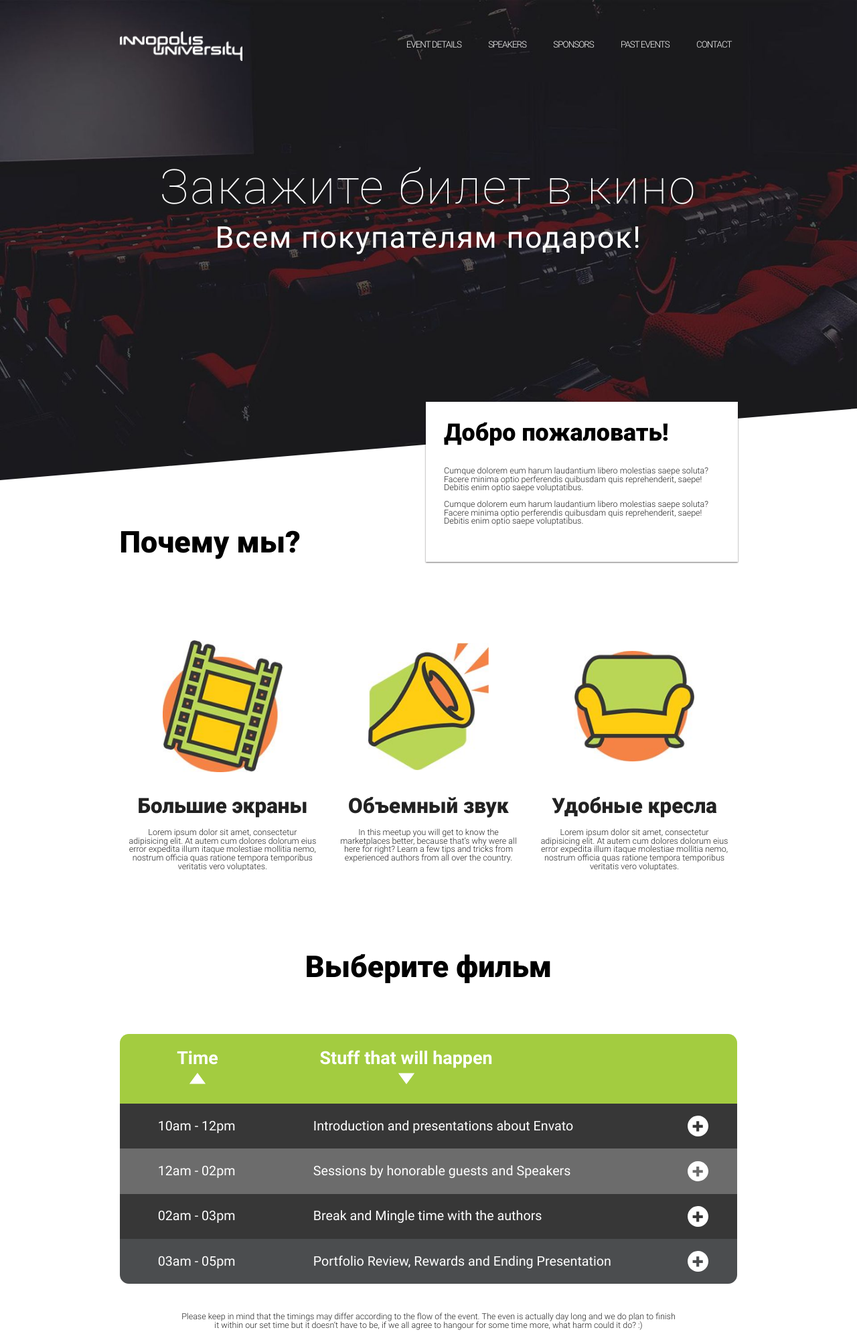
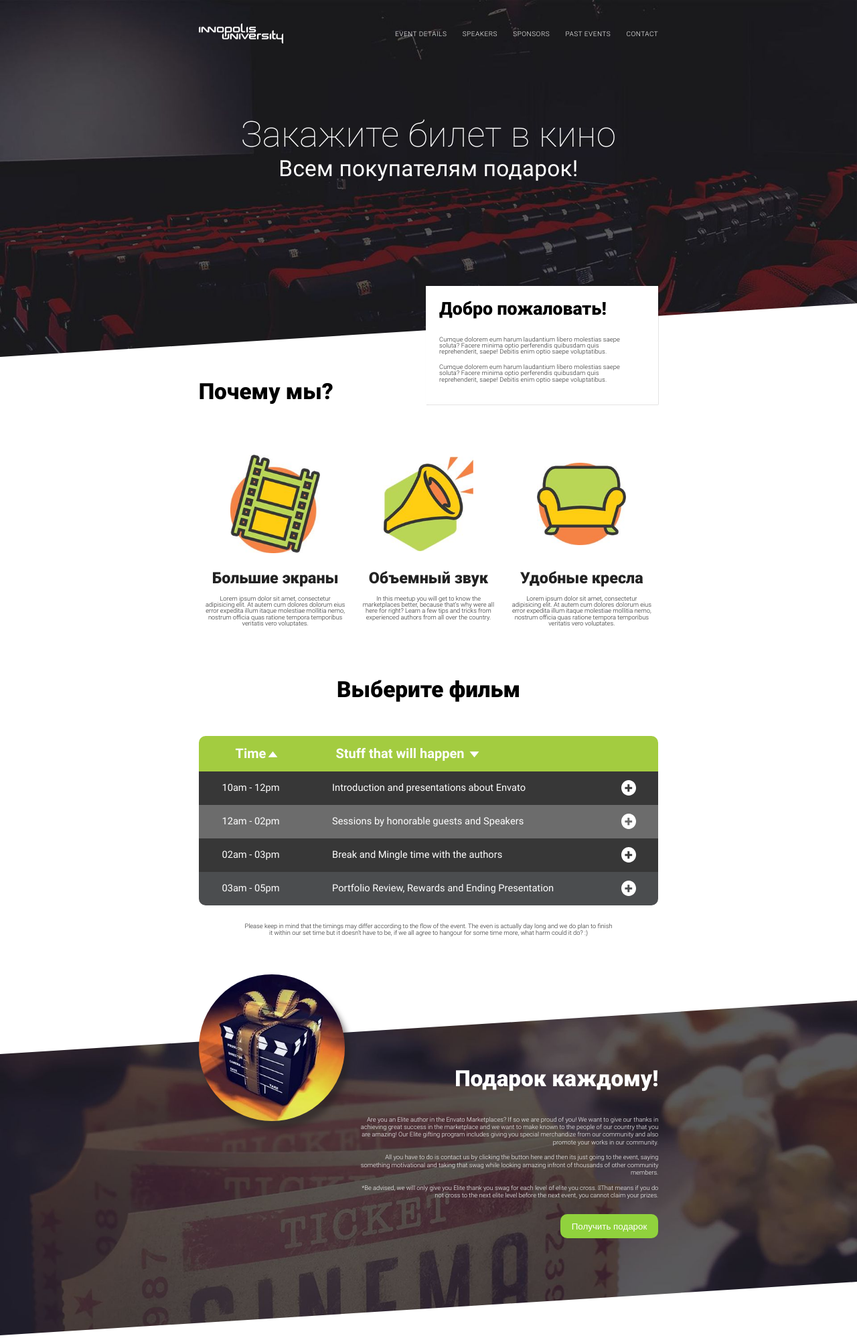
Before and after one commit to AlmiraTolstova/cinema, a PHP site: page / in a window 1280 px wide. Shown: the top 1998 px of the page at 67% size. Run offline with PHP 8.4, Linux system fonts and the light colour scheme.

Commit message:
10-2. Completed

```diff
--- a/css/main.css
+++ b/css/main.css
@@ -1,8 +1,9 @@
 /*Начальная инициализация*/
 html {
     box-sizing: border-box;
-    /*font-size: 20px;*/
-    font-size: 1.4vw;
+    /* font-size: 20px; */
+    font-size: 1.0417vw;
+
 }
 
 *,
@@ -24,8 +25,8 @@ select {
 
 body {
     font-family: 'Roboto', sans-serif;
-    min-width: 360px;
-    max-width: 1920px;
+    min-width: 18rem;
+    max-width: 96rem;
     margin-left: auto;
     margin-right: auto;
     -webkit-text-size-adjust: 100%;
@@ -110,6 +85,7 @@ p {
 }
 
 .block1__logo {
+    width: 9.5rem;
     float: left;
 }
 
@@ -124,9 +100,8 @@ p {
 .block1__nav {
     float: right;
     width: auto;
-    margin-left: 4.5rem;
     line-height: 100%;
-    padding: 0.5rem;
+    padding-top: 0.6rem;
     float: right;
 }
 
@@ -135,7 +110,7 @@ p {
 }
 
 .block1__nav li+li {
-    margin-left: 2rem;
+    margin-left: 1.5rem;
 }
 
 .block1__nav a {
@@ -144,14 +119,14 @@ p {
     text-transform: uppercase;
     font-weight: 300;
     transition: 0.2s;
-    letter-spacing: -1px;
+    letter-spacing: 0.5px;
 
 }
 
 .block1__nav a:hover {
     color: #90d23d;
     cursor: pointer;
-    border-bottom: 1px solid;
+    border-bottom: 0,05rem solid;
 }
 
 .block1__logo+.block1__navigation {
@@ -160,7 +135,7 @@ p {
 
 .block1__promo {
     color: white;
-    margin-top: 11rem;
+    margin-top: 10.5rem;
     text-align: center;
 
 }
@@ -171,15 +146,15 @@ p {
     text-align: center;
     font-size: 4rem;
     font-weight: 200;
-    letter-spacing: 0.15rem;
+    letter-spacing: 0.02rem;
 }
 
 .block1__promo_p {
     text-align: center;
     font-size: 2.5rem;
     font-weight: 400;
-    letter-spacing: 0.1rem;
-    padding: 1rem
+    letter-spacing: 0.02rem;
+    padding: 0.5rem
 }
 
 
@@ -187,28 +162,40 @@ p {
 /*Наложение карточки*/
 
 .card {
+    max-width: 51.5rem;
     position: absolute;
-    left: 35.5rem;
-    top: 33.5rem;
+    left: 47.7rem;
+    top: 32rem;
     width: 26rem;
     height: 13.3rem;
     background-color: rgb(255, 255, 255);
-    box-shadow: 0px 1px 2px 0px rgba(35, 31, 32, 0.65);
-    padding: 1.6rem 1.5rem;
+    box-shadow: 0.05rem 0.05rem 0.1rem 0rem rgba(35, 31, 32, 0.65);
+    padding: 1.6rem 3.2rem 1.2rem 1.5rem;
     z-index: 165;
+}
+
+.card_container{
+    position: relative;
 }
 
 .card__header {
     font-size: 2rem;
-    padding-bottom: 1.8rem;
+    padding-bottom: 2.02rem;
+
 }
+
+.card p{
+    letter-spacing: 0.01rem;
+
+}
+
 
 /*Второй экран*/
 
 .block2 {
     margin: auto;
     max-width: 51.5rem;
-    margin-top: 3.8rem;
+    margin-top: 2.4rem;
     overflow: hidden;
 }
 
@@ -220,7 +207,7 @@ p {
 .block2__adv {
     width: 51.5rem;
     text-align: center;
-    padding-top: 9.8rem;
+    padding-top: 8.8rem;
     vertical-align: middle;
 }
 
@@ -273,7 +259,7 @@ p {
 
 .movi-list__header {
     text-align: center;
-    margin: 6.8rem auto 4.3rem;
+    margin: -0.5rem auto 4rem;
 }
 
 .movi-list__table {
@@ -294,11 +280,20 @@ p {
 }
 
 .movi-list__table_thead_th1 {
-    padding: 1.3rem 3.95rem 1.3rem 4.1rem;
+    padding: 1.1rem 2.8rem 1.1rem 4.1rem;
 }
 
 .movi-list__table_thead_th2 {
-    padding: 1.3rem 15.7rem 1.3rem 3.3rem;
+    padding: 1.1rem 15.9rem 1.1rem 3.7rem;
+}
+
+.movi-list__button{
+    width: 1.3rem;
+    padding-left: 0.2rem;
+}
+
+.movi-list__button-plus{
+    width: 1.7rem;
 }
 
 /**Таблица. Тело.**/
@@ -337,7 +332,7 @@ p {
 }
 
 .movi-list__text {
-    margin-top: 2.4rem;
+    margin-top: 2rem;
 }
 
 /*Четвертый экран*/
@@ -360,8 +355,8 @@ p {
     position: absolute;
     width: 16.4rem;
     border-radius: 50%;
-    box-shadow: 10.5px 18.187px 12px 0px rgba(35, 31, 32, 0.55);
-    margin-top: -2.5rem;
+    box-shadow: 0.525rem 0.90935rem 0.6rem 0rem rgba(35, 31, 32, 0.55);
+    margin-top: -2.9rem;
 }
 
 .block4::before {
@@ -387,16 +382,17 @@ p {
     width: 33.5rem;
     text-align: right;
     float: right;
-    margin-top: 8.9rem;
-    line-height: 1rem;
+    margin-top: 7.5rem;
+
 }
 
 .block4__paragraf {
-    margin-top: 3.8rem;
+    margin-top: 2.9rem;
+    line-height: 0.85rem;
 }
 
 .block4__button {
-    margin-top: 1rem;
+    margin-top: 1.7rem;
 }
 
 .block4__button-style {
--- a/index.html
+++ b/index.html
@@ -68,23 +68,24 @@
     <!--Наложение карточки-->
     <div class="card">
         <blockquote>
+            <div class="card_container">
                 <h2 class="card__header">
                     <b>Добро пожаловать!</b>
                 </h2>
+                <div class="card_p">
                     <p>
-                Cumque dolorem eum harum laudantium libero molestias saepe soluta?
-                <br />
-                Facere minima optio perferendis quibusdam quis reprehenderit, saepe!
-                <br />
-                Debitis enim optio saepe voluptatibus.
-                <br />
-                <br />
-                Cumque dolorem eum harum laudantium libero molestias saepe soluta?
-                <br />
-                Facere minima optio perferendis quibusdam quis reprehenderit, saepe!
-                <br />
-                Debitis enim optio saepe voluptatibus.
+                        Cumque dolorem eum harum laudantium libero molestias saepe
+                        soluta? Facere minima optio perferendis quibusdam quis
+                        reprehenderit, saepe! Debitis enim optio saepe voluptatibus.
                     </p>
+                     <br>
+                    <p>
+                        Cumque dolorem eum harum laudantium libero molestias saepe
+                        soluta? Facere minima optio perferendis quibusdam quis
+                        reprehenderit, saepe! Debitis enim optio saepe voluptatibus.
+                    </p>
+                </div>
+            </div>
         </blockquote>
     </div>
 
@@ -148,11 +149,11 @@
         <div class="movi-list">
             <h2 class="movi-list__header">Выберите фильм</h2>
             <table class="movi-list__table">
-                <thead class="movi-list__table_thead ">
+                <thead class="movi-list__table_thead">
                     <tr class="row-height">
-                        <th class="movi-list__table_thead_th1">Time<button><img src="images/button-up.svg"
+                        <th class="movi-list__table_thead_th1">Time<button><img class="movi-list__button" src="images/button-up.svg"
                                     alt="button-up"></button></img></th>
-                        <th class="movi-list__table_thead_th2">Stuff that will happen <button><img
+                        <th class="movi-list__table_thead_th2">Stuff that will happen <button><img class="movi-list__button"
                                     src="images/button-down.svg" alt="button-down"></img></button></th>
                         <th></th>
                     </tr>
@@ -163,7 +164,7 @@
                         <td class="movi-list__table_tbody_tr1_td2 vertical-align indent66"><a
                                 href=https://www.kinopoisk.ru/film/838/Человек-паук target="_blank">Introduction and
                                 presentations about Envato</a></td>
-                        <td class="movi-list__table_tbody_tr1_td3 vertical-align indent49"><img
+                        <td class="movi-list__table_tbody_tr1_td3 vertical-align indent49"><img class="movi-list__button-plus"
                                 src="images/button-plus.svg" alt="Кнопка"></td>
                     </tr>
                     <tr class="movi-list__table_tbody_tr2 row-height">
@@ -171,7 +172,7 @@
                         <td class="movi-list__table_tbody_tr2_td2 vertical-align indent66"><a
                                 href=https://www.kinopoisk.ru/film/1122114/ target="_blank">Sessions by honorable guests
                                 and Speakers</a></td>
-                        <td class="movi-list__table_tbody_tr2_td3 vertical-align indent49"><img
+                        <td class="movi-list__table_tbody_tr2_td3 vertical-align indent49"><img class="movi-list__button-plus"
                                 src="images/button-plus.svg" alt="Кнопка"></td>
                     </tr>
                     <tr class="movi-list__table_tbody_tr3 row-height">
@@ -179,7 +180,7 @@
                         <td class="movi-list__table_tbody_tr3_td2 vertical-align indent66"><a
                                 href=https://www.kinopoisk.ru/film/846824/ target="_blank">Break and Mingle time with
                                 the authors</a></td>
-                        <td class="movi-list__table_tbody_tr3_td3 vertical-align indent49"><img
+                        <td class="movi-list__table_tbody_tr3_td3 vertical-align indent49"><img class="movi-list__button-plus"
                                 src="images/button-plus.svg" alt="Кнопка"></td>
                     </tr>
                     <tr class="movi-list__table_tbody_tr4 row-height">
@@ -187,7 +188,7 @@
                         <td class="movi-list__table_tbody_tr4_td2 vertical-align indent66"><a
                                 href=https://www.kinopoisk.ru/film/693730/ target="_blank">Portfolio Review, Rewards and
                                 Ending Presentation</a></td>
-                        <td class="movi-list__table_tbody_tr4_td3 vertical-align indent49"><img
+                        <td class="movi-list__table_tbody_tr4_td3 vertical-align indent49"><img class="movi-list__button-plus"
                                 src="images/button-plus.svg" alt="Кнопка"></td>
                     </tr>
                 </tbody>
@@ -497,7 +498,6 @@
     <footer id="contacts">
         <div class="footer__container">
             <div class="footer_blogs">
-
                 <a href="#" class="footer__icons" target="_blank"><i class="icon icon-twitter icons-size"
                     title="icon-twitter"></i></a>
             <div class="footer__svg-block">
@@ -507,7 +507,15 @@
             <a href="#" class="footer__icons" target="_blank"><i class="icon icon-camera icons-size"
                     title="icon-camera"></i></a>
             </div>
+            <div >
+                <p class="footer_paragraf text_white">
+                    Hope we see you at the event!
+                    <br>
+                    All Rights Reserved. Envato Bangladesh © 2015
+                </p>
             </div>
+        </div>
+
         <div>
             <!--Форма ввода-->
             <form action="order.php" method="GET">
```
Also changed, not shown: other parts of css/main.css (+28 -46 lines). Lines whose indentation alone changed are shown as unchanged.
